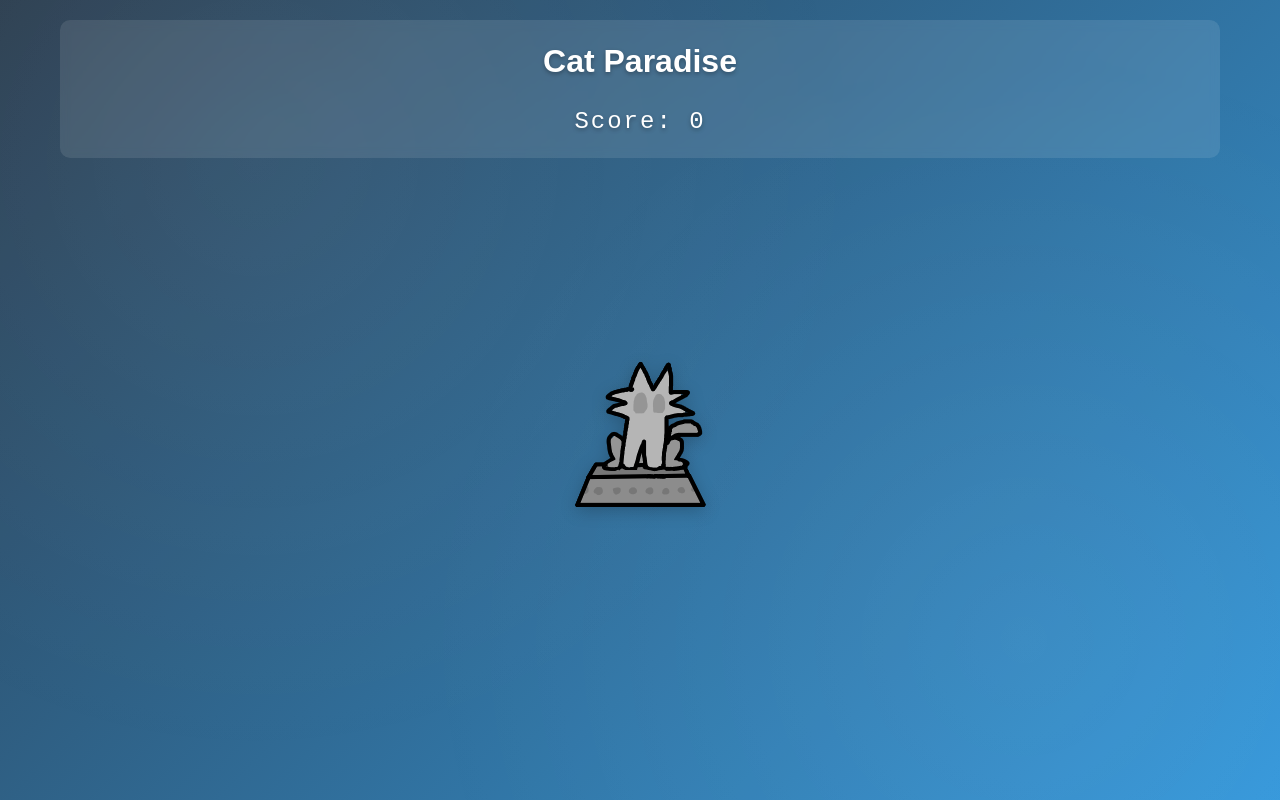
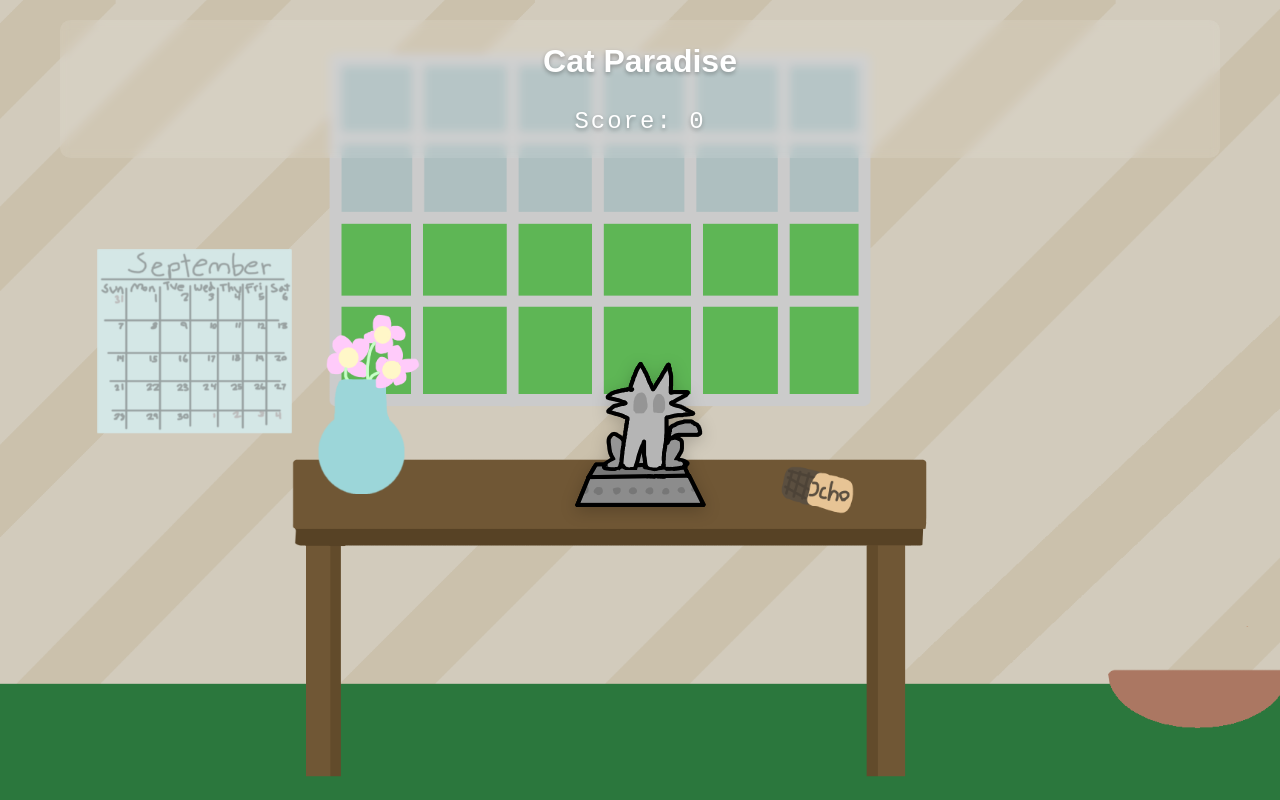
Before and after one commit to DesmondAllenHayes/Cat-Paradise, a plain HTML site: page src/index.html in a window 1280 px wide. Drawn offline with Linux system fonts and the light colour scheme.

Commit message:
Implement custom background image - replace gradient with Main Background.png

```diff
--- a/src/styles/main.css
+++ b/src/styles/main.css
@@ -15,25 +15,15 @@
 
 body {
     font-family: 'Arial', sans-serif;
-    background: linear-gradient(135deg, #2c3e50 0%, #3498db 100%);
+    background: url('../assets/Main Background.png') no-repeat center center fixed;
+    background-size: cover;
     color: var(--text-color);
     line-height: 1.6;
     min-height: 100vh;
     position: relative;
 }
 
-body::before {
-    content: '';
-    position: fixed;
-    top: 0;
-    left: 0;
-    width: 100%;
-    height: 100%;
-    background:
-        radial-gradient(circle at 20% 20%, rgba(255,255,255,0.05) 0%, rgba(255,255,255,0) 50%),
-        radial-gradient(circle at 80% 80%, rgba(255,255,255,0.05) 0%, rgba(255,255,255,0) 50%);
-    pointer-events: none;
-}
+/* Custom background image now applied directly to body */
 
 .game-container {
     max-width: 1200px;
```
Also changed, not shown: src/assets/Main Background.png (added).
